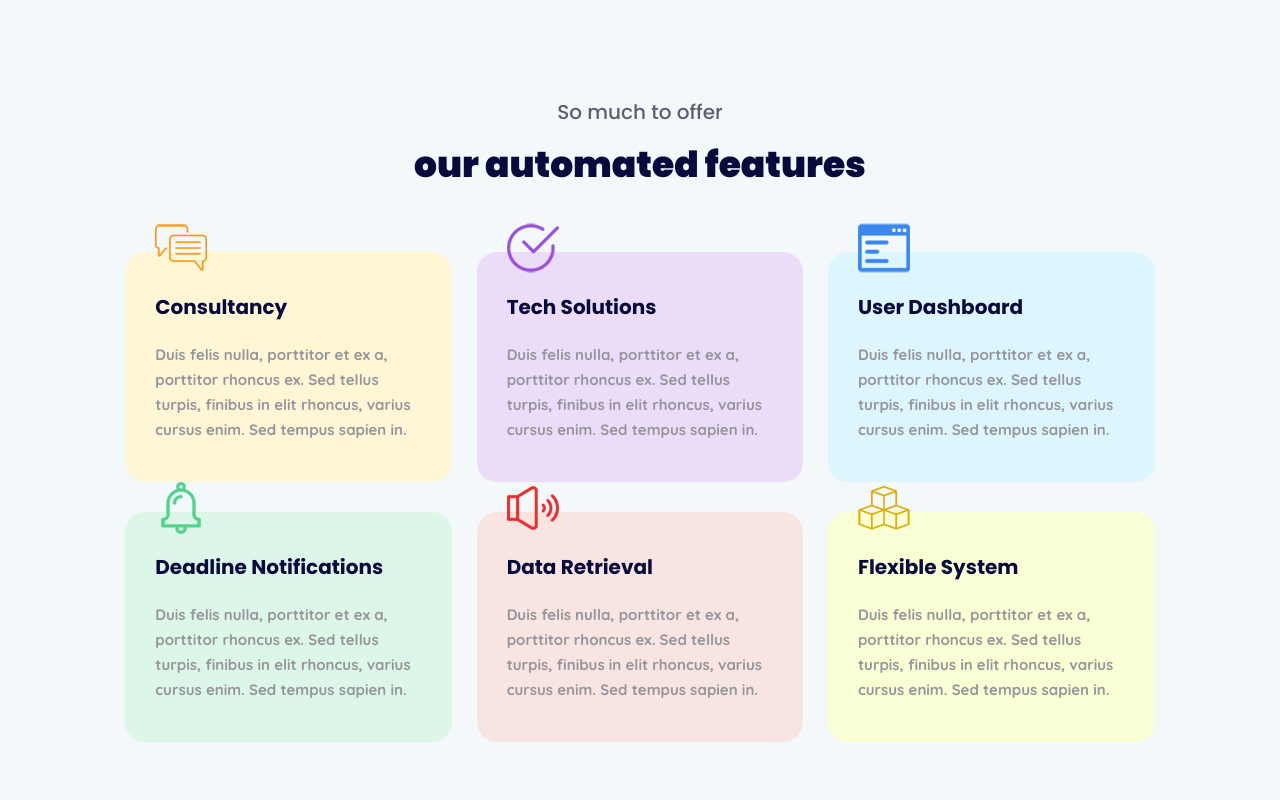
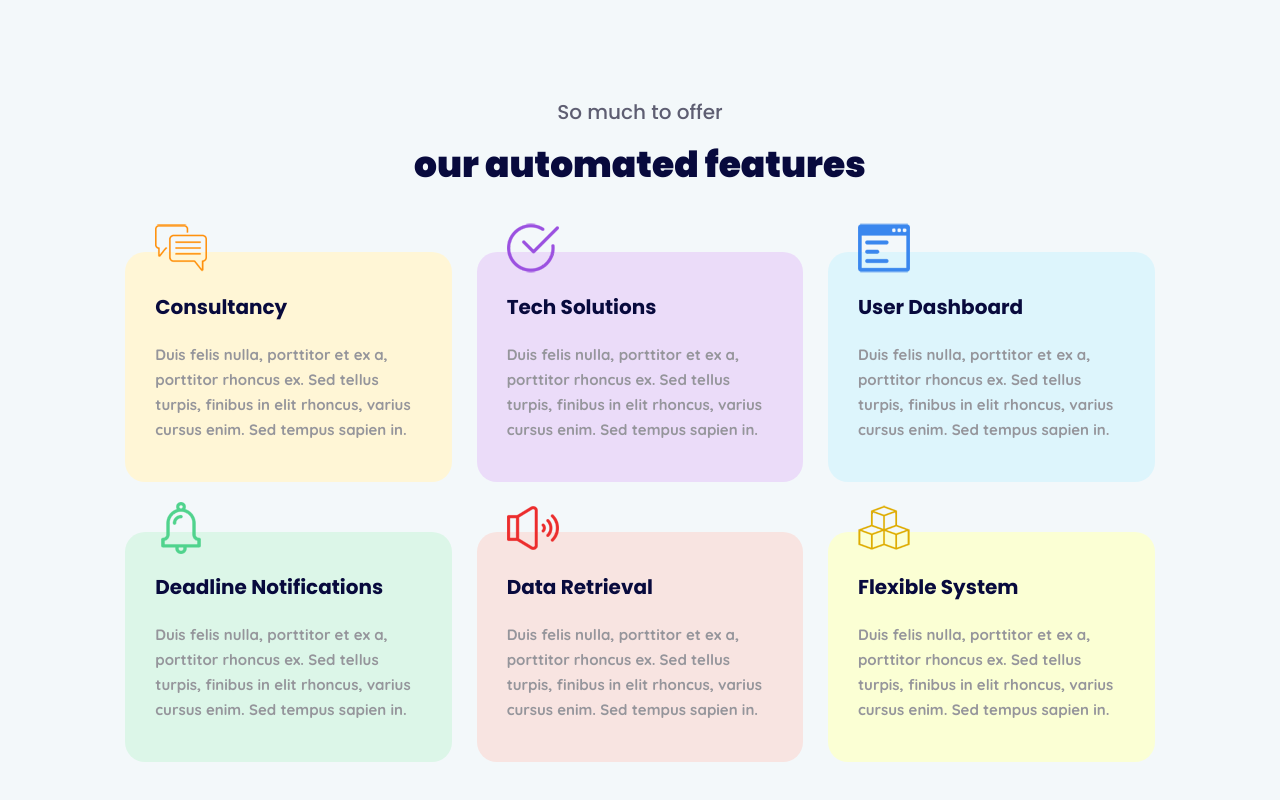
Before and after one commit to coderboy-raiyan/landing-template, a plain HTML site: page index.html in a window 1280 px wide. Shown: the part 3330-4130 px from the top of the page. Drawn offline with Linux system fonts and the light colour scheme.

Commit message:
fixed margin problem

```diff
--- a/css/style.css
+++ b/css/style.css
@@ -528,7 +528,7 @@ header nav .right-side-menu .sub-menu #trail-btn {
   width: 31%;
   height: 23rem;
   background: #12c4a0;
-  margin-bottom: 3rem;
+  margin-bottom: 5rem;
   padding: 4rem 3rem;
   position: relative;
   border-radius: 2rem;
```
